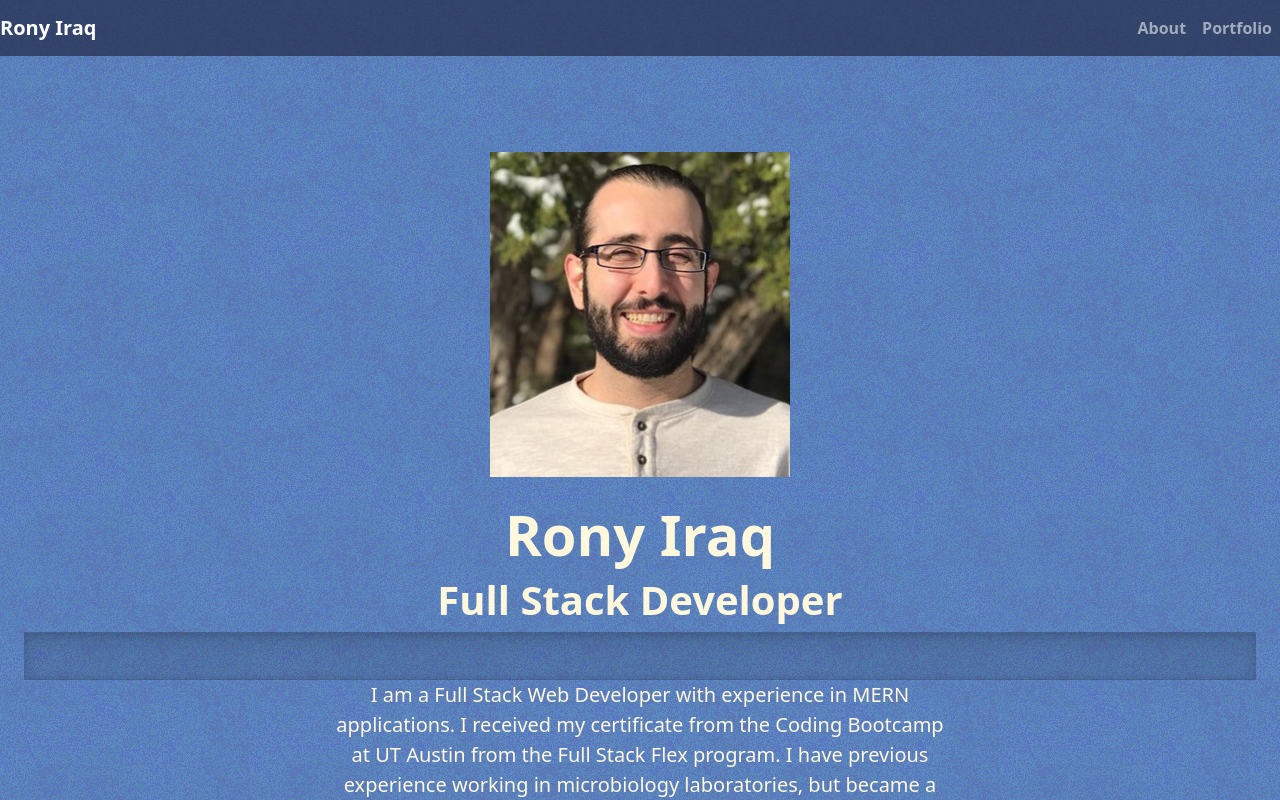
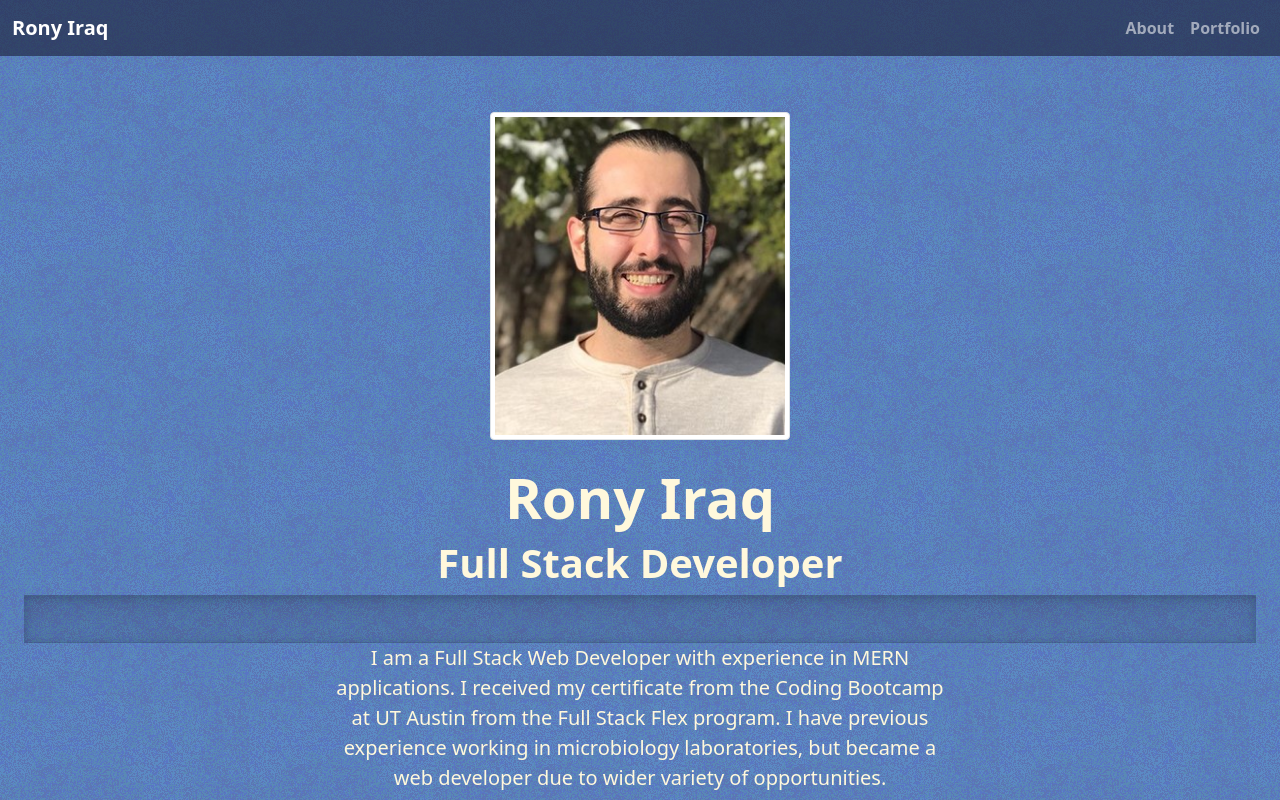
Before and after one commit to riraq/riraq.github.io, a React (Create React App) app: page / in a window 1280 px wide. Shown: the top 800 px of the page. Built offline with nearby package versions, Linux system fonts and the light colour scheme.

Commit message:
updated navbar

```diff
--- a/public/style.css
+++ b/public/style.css
@@ -23,7 +23,7 @@ h3 {
 }
 
 .footer, .navbar {
-  background-color: rgba(34.5, 44.3, 73.3, 0.7);
+  background-color: rgba(34.5, 44.3, 73.3, 0.7) !important;
   color: cornsilk;
 }
 
--- a/src/App.js
+++ b/src/App.js
@@ -3,13 +3,11 @@ import { BrowserRouter as Router, Route } from "react-router-dom";
 import Footer from "./components/Footer";
 import Home from "./pages/Home";
 import Portfolio from "./pages/Portfolio";
-import Header from "./components/Header";
 
 function App() {
   return (
     <Router>
       <div>
-        <Header />
         <Route exact path="/" component={Home} />
         <Route exact path="/about" component={Home} />
         <Route exact path="/portfolio" component={Portfolio} />
--- a/src/components/Header/index.js
+++ b/src/components/Header/index.js
@@ -1,16 +1,49 @@
 import React from "react";
-import NavbarBrand from "../NavbarBrand";
-import NavbarBtn from "../NavbarBtn";
-import NavTabs from "../NavTabs";
-import { Tabs } from "@material-ui/core"
+import { Link, useLocation } from "react-router-dom";
 
 function Header() {
+  const location = useLocation();
+
   return (
-      <Tabs className="navbar navbar-expand-sm navbar-dark mb-3">
-          <NavbarBrand />
-          <NavbarBtn />
-          <NavTabs />
-      </Tabs>
+    <nav className="navbar navbar-expand-sm navbar-dark">
+      <div className="container-fluid">
+
+        {/* navbar brand */}
+        <a className="navbar-brand" href="/">Rony Iraq</a>
+
+        {/* navbar button */}
+        <button className="navbar-toggler" type="button" data-bs-toggle="collapse" data-bs-target="#navbarSupportedContent"
+          aria-controls="navbarSupportedContent" aria-expanded="false" aria-label="Toggle navigation">
+          <span className="navbar-toggler-icon"></span>
+        </button>
+
+        {/* navbar links */}
+        <div className="collapse navbar-collapse" id="navbarSupportedContent">
+          <ul className="navbar-nav ms-auto">
+
+            <li className="nav-item">
+              <Link
+                to="/about"
+                className={location.pathname === "/about" ? "nav-link active" : "nav-link"}
+              >
+                About
+              </Link>
+            </li>
+
+            <li className="nav-item">
+              <Link
+                to="/portfolio"
+                className={location.pathname === "/portfolio" ? "nav-link active" : "nav-link"}
+              >
+                Portfolio
+              </Link>
+            </li>
+
+          </ul>
+        </div>
+
+      </div>
+    </nav>
   )
 }
 
--- a/src/components/Hero/index.js
+++ b/src/components/Hero/index.js
@@ -4,9 +4,9 @@ import "./style.css";
 function Hero() {
 
   return (
-    <div class="px-4 py-5 my-5 text-center">
+    <div class="px-4 py-2 my-5 text-center">
 
-      <img class="d-block mx-auto mb-4" src="assets/images/profile_pic.jpg" alt="" width="300" height="325" />
+      <img class="d-block mx-auto mb-4 img-thumbnail" src="assets/images/profile_pic.jpg" alt="" width="300" height="325" />
 
       <h1 class="display-4 fw-bold">Rony Iraq</h1>
       <h1 class="display-6 fw-bold">Full Stack Developer</h1>
--- a/src/components/NavTabs/index.js
+++ /dev/null
@@ -1,31 +0,0 @@
-import React from "react";
-import { Link, useLocation } from "react-router-dom";
-
-function NavTabs() {
-  const location = useLocation();
-
-  return (
-    <div className="collapse navbar-collapse" id="navbarSupportedContent">
-      <ul className="navbar-nav ms-auto">
-        <li className="nav-item">
-          <Link
-            to="/about"
-            className={location.pathname === "/about" ? "nav-link active" : "nav-link"}
-          >
-            About
-          </Link>
-        </li>
-        <li className="nav-item">
-          <Link
-            to="/portfolio"
-            className={location.pathname === "/portfolio" ? "nav-link active" : "nav-link"}
-          >
-            Portfolio
-          </Link>
-        </li>
-      </ul>
-    </div>
-  );
-}
-
-export default NavTabs;
--- a/src/components/NavbarBrand/index.js
+++ /dev/null
@@ -1,9 +0,0 @@
-import React from "react";
-
-function NavbarBrand() {
-  return (
-      <a className="navbar-brand" href="/">Rony Iraq</a>
-  )
-}
-
-export default NavbarBrand;
--- a/src/components/NavbarBtn/index.js
+++ /dev/null
@@ -1,12 +0,0 @@
-import React from "react";
-
-function NavbarBtn() {
-  return (
-    <button className="navbar-toggler" type="button" data-bs-toggle="collapse" data-bs-target="#navbarSupportedContent"
-      aria-controls="navbarSupportedContent" aria-expanded="false" aria-label="Toggle navigation">
-      <span className="navbar-toggler-icon"></span>
-    </button>
-  )
-}
-
-export default NavbarBtn;
--- a/src/pages/Home.js
+++ b/src/pages/Home.js
@@ -1,11 +1,18 @@
 import React from "react";
 import Hero from "../components/Hero"
+import Header from "../components/Header";
 
 function Home() {
   return (
     <div>
-      <Hero />
+      <Header />
+
+      <div>
+        <Hero />
+      </div>
+
     </div>
+
   );
 }
 
--- a/src/pages/Portfolio.js
+++ b/src/pages/Portfolio.js
@@ -1,4 +1,5 @@
 import React from "react";
+import Header from "../components/Header";
 import Project from "../components/Project";
 import collabProjects from "../collabProjects.json"
 import soloProjects from "../soloProjects.json"
@@ -30,6 +31,8 @@ function Portfolio() {
   }
 
   return (
+    <div>
+      <Header />
       <div className="Site-content">
         <h1 className="text-center">Portfolio</h1>
 
@@ -44,6 +47,7 @@ function Portfolio() {
         </div >
 
       </div>
+    </div>
   );
 }
 
```
Lines whose indentation alone changed are shown as unchanged.
